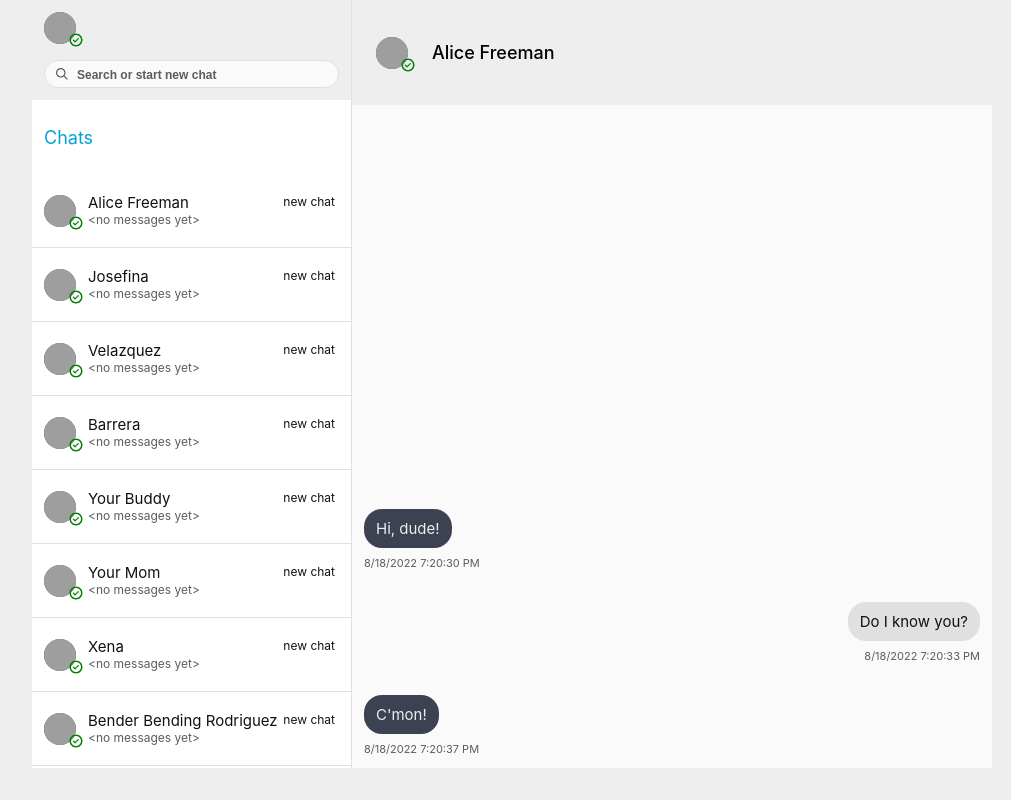
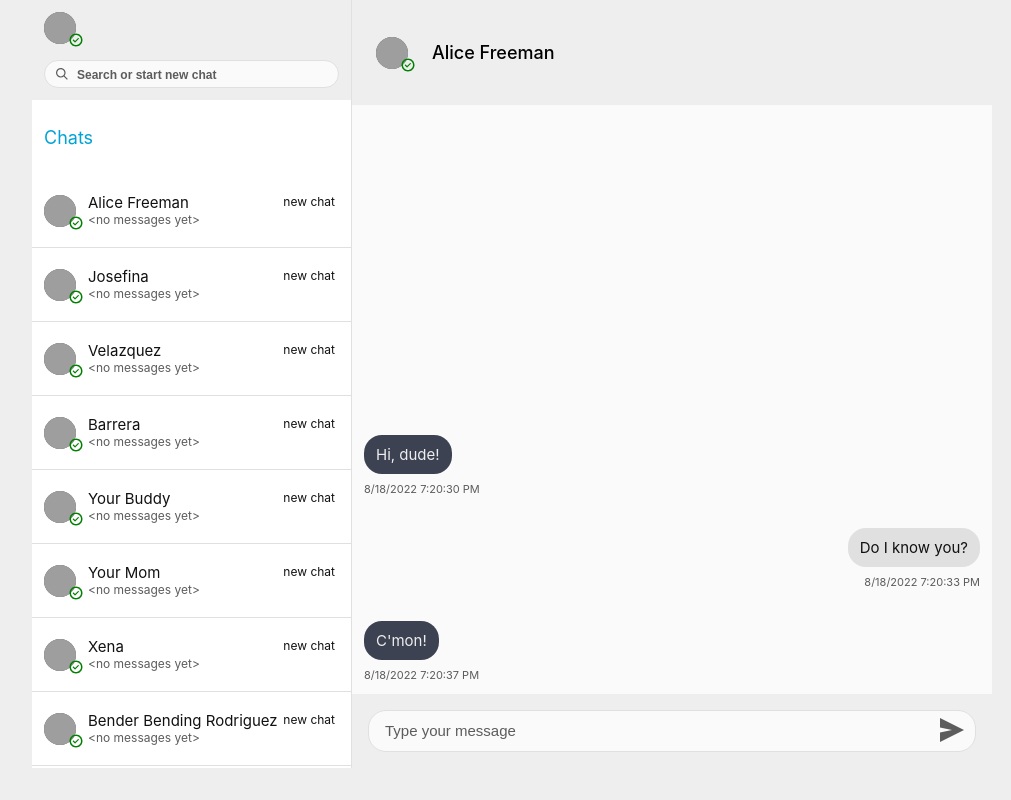
Before and after one commit to sigizmunde/bondar-test-chat, a React (Create React App) app: page /chat/1 in a window 1280 px wide. Shown: the whole page, without its empty margins (128-1139 px from the left). Built offline with nearby package versions, Linux system fonts and the light colour scheme; grey boxes are pictures that could not be loaded.

Commit message:
send form added

```diff
--- a/src/components/ChatWindow/ChatWindow.jsx
+++ b/src/components/ChatWindow/ChatWindow.jsx
@@ -1,5 +1,5 @@
 import { useParams } from "react-router-dom";
-import { useSelector, useDispatch } from "react-redux";
+import { useSelector } from "react-redux";
 import { getContacts } from "../../redux/contactsSlice";
 import { getMessages } from "../../redux/messagesSlice";
 import Avatar from "../Avatar/Avatar";
@@ -12,11 +12,10 @@ import {
   MessageText,
   MessageTimeStamp,
 } from "./ChatWindow.styled";
+import SendForm from "../SendForm/SendForm";
 
 const ChatWindow = () => {
   const { id } = useParams();
-
-  const dispatch = useDispatch();
 
   const contact = useSelector(getContacts).find(
     ({ id: contact_id }) => contact_id === id
@@ -48,6 +47,7 @@ const ChatWindow = () => {
             </ChatMessage>
           ))}
       </ChatPanel>
+      <SendForm />
     </ChWindow>
   );
 };
--- a/src/components/ChatWindow/ChatWindow.styled.js
+++ b/src/components/ChatWindow/ChatWindow.styled.js
@@ -5,6 +5,7 @@ export const ChWindow = styled.section`
   display: flex;
   flex-direction: column;
   align-items: stretch;
+  justify-content: flex-start;
   gap: 0;
 `;
 
@@ -21,7 +22,7 @@ export const ContactPanel = styled.div`
 `;
 
 export const ChatPanel = styled.div`
-  height: 100%;
+  flex-grow: 1;
   display: flex;
   flex-direction: column;
   justify-content: flex-end;
--- /dev/null
+++ b/src/components/SendForm/SendForm.jsx
@@ -0,0 +1,50 @@
+import { useState } from "react";
+import { useDispatch } from "react-redux";
+import { useParams } from "react-router-dom";
+import { addMessage } from "../../redux/messagesSlice";
+import { Form, SendInput } from "./SendForm.styled";
+import icons from "../../image/icons.svg";
+
+const SendForm = () => {
+  const { id } = useParams();
+  const [messageText, setMessageText] = useState("");
+  const dispatch = useDispatch();
+
+  const handleChange = (e) => {
+    setMessageText(e.target.value);
+  };
+
+  const clearForm = () => {
+    setMessageText("");
+  };
+
+  const sendMessage = (text, id) => {
+    if (text !== "" && id) {
+      const datetime = new Date().toISOString();
+      dispatch(addMessage({ datetime, contact_id: id, text, incoming: false }));
+    } else console.log("message not sent, empty parameter");
+  };
+
+  const handleSubmit = (e) => {
+    e.preventDefault();
+    sendMessage(messageText.trim(), id);
+    clearForm();
+  };
+
+  return (
+    <Form onSubmit={handleSubmit}>
+      <svg onClick={handleSubmit}>
+        <use href={icons + "#icon-send"}></use>
+      </svg>
+      <SendInput
+        type="text"
+        name="message"
+        placeholder="Type your message"
+        value={messageText}
+        onChange={handleChange}
+      ></SendInput>
+    </Form>
+  );
+};
+
+export default SendForm;
--- /dev/null
+++ b/src/components/SendForm/SendForm.styled.js
@@ -0,0 +1,35 @@
+import styled from "styled-components";
+
+export const Form = styled.form`
+  /* position: relative; */
+  display: flex;
+  flex-direction: column;
+  align-items: flex-end;
+  margin: 0;
+  padding: 16px;
+  & svg {
+    position: absolute;
+    box-sizing: content-box;
+    width: 24px;
+    height: 24px;
+    padding: 0 12px;
+    transform: translateY(8px);
+    fill: var(--secondary-color);
+    cursor: pointer;
+  }
+`;
+
+export const SendInput = styled.input`
+  width: 100%;
+  height: 42px;
+  padding: 12px 32px 12px 16px;
+  color: var(--main-color);
+  background-color: var(--textarea-color);
+  border: var(--border);
+  border-radius: 18px;
+  &::placeholder {
+    font-size: 15px;
+    font-weight: 400;
+    color: var(--secondary-color);
+  }
+`;
```
